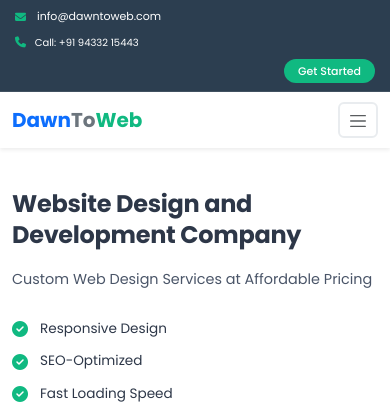
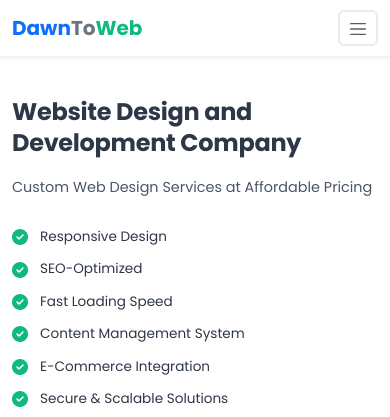
Before and after one commit to sukanta481/d2w, a PHP site: page /index.php in a window 390 px wide. Shown: the top 417 px of the page. Run offline with PHP 8.4, Linux system fonts and the light colour scheme.

Commit message:
fixed top bar

```diff
--- a/assets/css/style.css
+++ b/assets/css/style.css
@@ -660,6 +660,7 @@ body {
 }
 
 .tech-logo i {
+    font-size: 4rem;
     transition: all 0.4s ease;
 }
 
@@ -1303,6 +1304,10 @@ body {
 }
 
 @media (max-width: 991px) {
+    .top-bar {
+        display: none;
+    }
+
     .hero-section {
         padding: 40px 0;
         min-height: auto;
@@ -1352,46 +1357,7 @@ body {
 
 @media (max-width: 768px) {
     .top-bar {
-        padding: 10px 0;
-    }
-
-    .top-bar .container {
-        padding: 0 15px;
-    }
-
-    .top-bar .row {
-        align-items: center;
-    }
-
-    .top-bar .row > div {
-        margin-bottom: 0;
-    }
-
-    .top-bar .col-md-6:first-child {
-        margin-bottom: 8px;
-    }
-
-    .top-info {
-        justify-content: flex-start;
-        flex-wrap: wrap;
-        font-size: 12px;
-        gap: 8px;
-    }
-
-    .top-info i {
-        font-size: 11px;
-    }
-
-    .top-info span.ms-4 {
-        margin-left: 0 !important;
-        display: block;
-        width: 100%;
-    }
-
-    .top-bar .btn-success {
-        padding: 5px 16px;
-        font-size: 12px;
-        margin-top: 0;
+        display: none;
     }
 
     .navbar {
@@ -1494,33 +1460,6 @@ body {
 }
 
 @media (max-width: 576px) {
-    .top-bar {
-        padding: 8px 0;
-    }
-
-    .top-bar .col-md-6 {
-        text-align: left !important;
-    }
-
-    .top-bar .col-md-6:last-child {
-        text-align: right !important;
-    }
-
-    .top-info {
-        font-size: 11px;
-        gap: 5px;
-    }
-
-    .top-info span.ms-4 {
-        font-size: 10px;
-        padding-top: 4px;
-    }
-
-    .top-bar .btn-success {
-        padding: 4px 14px;
-        font-size: 11px;
-    }
-
     .navbar {
         padding: 10px 0;
     }
--- a/index.php
+++ b/index.php
@@ -293,43 +293,43 @@ include 'includes/header.php';
             </div> -->
             <div class="col-lg-2 col-md-3 col-4 mb-4" data-aos="fade-up" data-aos-delay="100">
                 <div class="tech-logo">
-                    <i class="fab fa-php fa-4x" style="color: #777BB4;"></i>
+                    <i class="fab fa-php" style="color: #777BB4;"></i>
                     <p class="tech-name mt-2">PHP</p>
                 </div>
             </div>
             <div class="col-lg-2 col-md-3 col-4 mb-4" data-aos="fade-up" data-aos-delay="150">
                 <div class="tech-logo">
-                    <i class="fab fa-wordpress fa-4x" style="color: #21759B;"></i>
+                    <i class="fab fa-wordpress" style="color: #21759B;"></i>
                     <p class="tech-name mt-2">WordPress</p>
                 </div>
             </div>
             <div class="col-lg-2 col-md-3 col-4 mb-4" data-aos="fade-up" data-aos-delay="200">
                 <div class="tech-logo">
-                    <i class="fab fa-bootstrap fa-4x" style="color: #7952B3;"></i>
+                    <i class="fab fa-bootstrap" style="color: #7952B3;"></i>
                     <p class="tech-name mt-2">Bootstrap</p>
                 </div>
             </div>
             <!-- <div class="col-lg-2 col-md-3 col-4 mb-4" data-aos="fade-up" data-aos-delay="250">
                 <div class="tech-logo">
-                    <i class="fab fa-aws fa-4x" style="color: #FF9900;"></i>
+                    <i class="fab fa-aws" style="color: #FF9900;"></i>
                     <p class="tech-name mt-2">AWS</p>
                 </div>
             </div> -->
             <!-- <div class="col-lg-2 col-md-3 col-4 mb-4" data-aos="fade-up" data-aos-delay="300">
                 <div class="tech-logo">
-                    <i class="fab fa-docker fa-4x" style="color: #2496ED;"></i>
+                    <i class="fab fa-docker" style="color: #2496ED;"></i>
                     <p class="tech-name mt-2">Docker</p>
                 </div>
             </div> -->
             <!-- <div class="col-lg-2 col-md-3 col-4 mb-4" data-aos="fade-up" data-aos-delay="350">
                 <div class="tech-logo">
-                    <i class="fab fa-git-alt fa-4x" style="color: #F05032;"></i>
+                    <i class="fab fa-git-alt" style="color: #F05032;"></i>
                     <p class="tech-name mt-2">Git</p>
                 </div>
             </div> -->
                         <div class="col-lg-2 col-md-3 col-4 mb-4" data-aos="fade-up" data-aos-delay="350">
                 <div class="tech-logo">
-                    <i class="fab fa-shopify fa-4x" style="color: #96bf48;"></i>
+                    <i class="fab fa-shopify" style="color: #96bf48;"></i>
                     <p class="tech-name mt-2">Shopify</p>
                 </div>
             </div>
```
